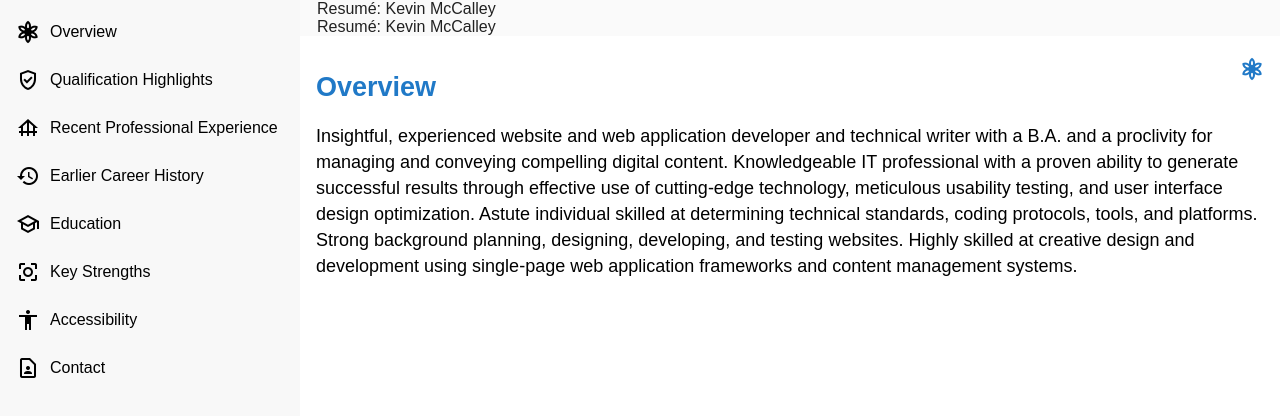
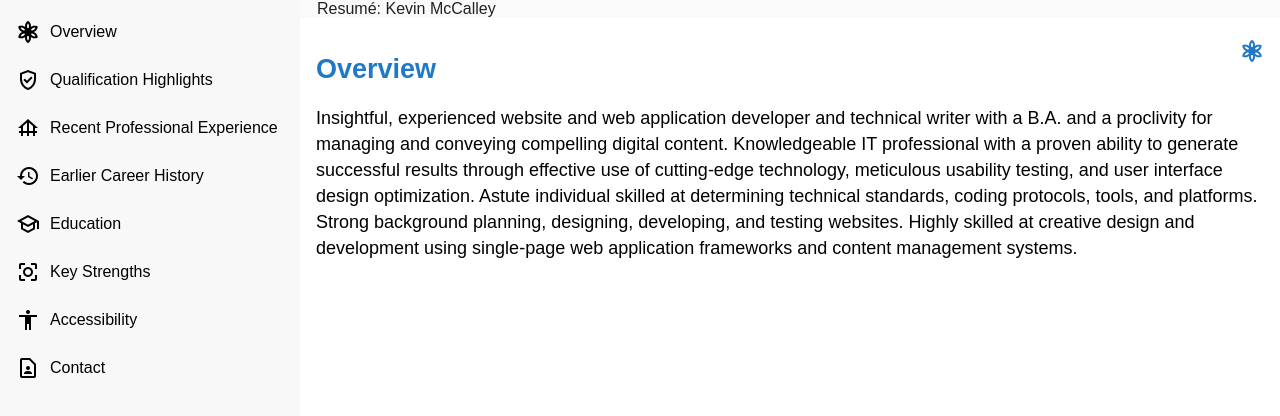
Before and after one commit to kevinmccalley/resume, an Angular app: page / in a window 1280 px wide. Shown: the top 416 px of the page. Built offline with nearby package versions, Linux system fonts and the light colour scheme; a web font is replaced by a local one.

Commit message:
Fix navigation links to use routerLink and remove duplicate nav-menu container

```diff
--- a/src/app/nav-menu/nav-menu.component.html
+++ b/src/app/nav-menu/nav-menu.component.html
@@ -29,7 +29,6 @@
         <i class="material-icons-outlined">contact_page</i> Contact
       </a>
     </mat-nav-list>
-
   </mat-sidenav>
   <mat-sidenav-content>
     <mat-toolbar color="primary">
@@ -48,37 +47,3 @@
     <router-outlet></router-outlet>
   </mat-sidenav-content>
 </mat-sidenav-container>
-
-<mat-sidenav-container class="sidenav-container">
-  <mat-sidenav #drawer class="sidenav" fixedInViewport
-      [attr.role]="(isHandset$ | async) ? 'dialog' : 'navigation'"
-      [mode]="(isHandset$ | async) ? 'over' : 'side'"
-      [opened]="(isHandset$ | async) === false">
-    <mat-nav-list>
-      <a mat-list-item href="/overview"><i class="material-icons-outlined">filter_vintage</i> Overview</a>
-      <a mat-list-item href="/highlights"><i class="material-icons-outlined">gpp_good</i> Qualification Highlights</a>
-      <a mat-list-item href="/experience"><i class="material-icons-outlined">foundation</i> Recent Professional Experience</a>
-      <a mat-list-item href="/history"><i class="material-icons-outlined">history</i> Earlier Career History</a>
-      <a mat-list-item href="/education"><i class="material-icons-outlined">school</i> Education</a>
-      <a mat-list-item href="/strengths"><i class="material-icons-outlined">center_focus_strong</i> Key Strengths</a>
-      <a mat-list-item href="/accessibility"><i class="material-icons-outlined">accessibility</i> Accessibility</a>
-      <a mat-list-item href="/contact"><i class="material-icons-outlined">contact_page</i> Contact</a>
-    </mat-nav-list>
-  </mat-sidenav>
-  <mat-sidenav-content>
-    <mat-toolbar color="primary">
-      <button
-        type="button"
-        aria-label="Toggle sidenav"
-        mat-icon-button
-        (click)="drawer.toggle()"
-        *ngIf="isHandset$ | async">
-        <mat-icon aria-label="Side nav toggle icon">
-          <i class="material-icon" style="font-style:normal;">menu</i>
-        </mat-icon>
-      </button>
-      <span class="res-header">Resum&#233;: Kevin McCalley</span>
-    </mat-toolbar>
-    <router-outlet></router-outlet>
-  </mat-sidenav-content>
-</mat-sidenav-container>
```
Lines whose indentation alone changed are shown as unchanged.
